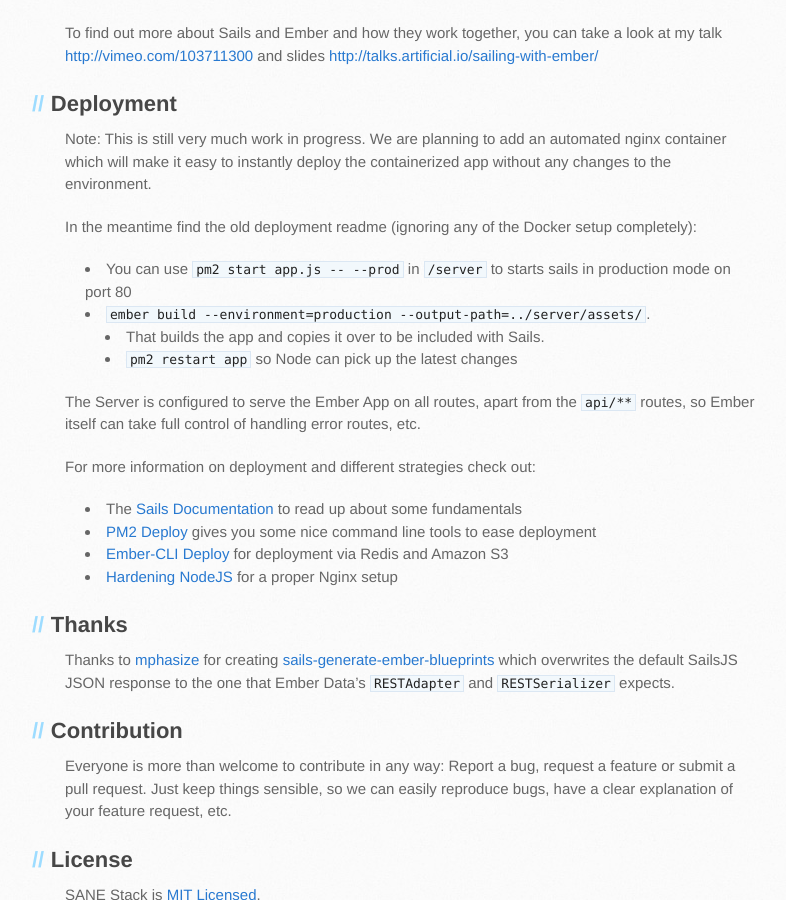
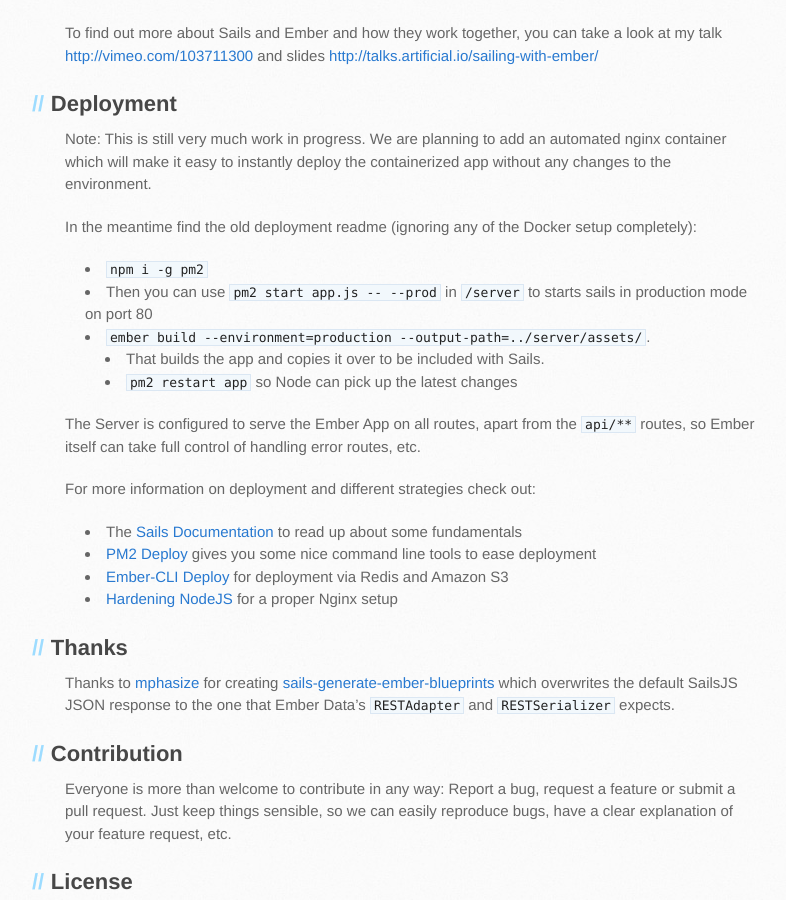
Before and after one commit to sane/sane, a Jekyll site: the page built from index.md, in a window 1280 px wide and 900 px high, scrolled down 1062 px. Shown: the whole window, without its empty margins (105-891 px from the left). Built offline with Jekyll 4.4.1, drawn with Linux system fonts in a browser that asks for light colours.

```diff
--- a/index.md
+++ b/index.md
@@ -38,7 +38,8 @@ To find out more about Sails and Ember and how they work together, you can take
 
 In the meantime find the old deployment readme (ignoring any of the Docker setup completely):
 
-* You can use `pm2 start app.js -- --prod` in `/server` to starts sails in production mode on port 80
+* `npm i -g pm2`
+* Then you can use `pm2 start app.js -- --prod` in `/server` to starts sails in production mode on port 80
 * `ember build --environment=production --output-path=../server/assets/`.
    * That builds the app and copies it over to be included with Sails.
    * `pm2 restart app` so Node can pick up the latest changes
```
